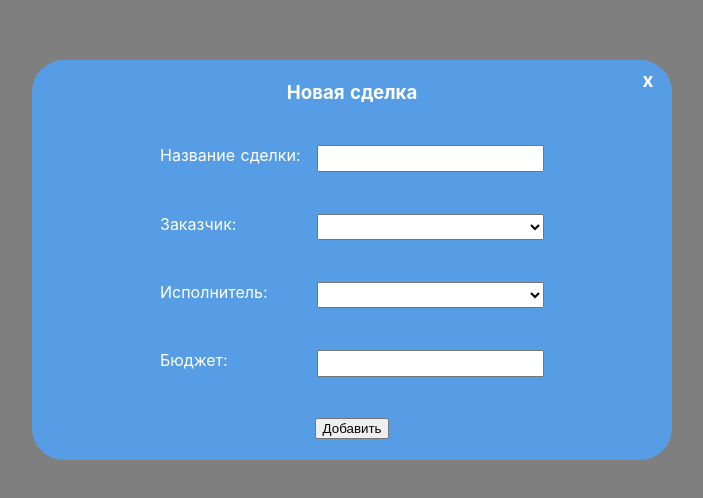
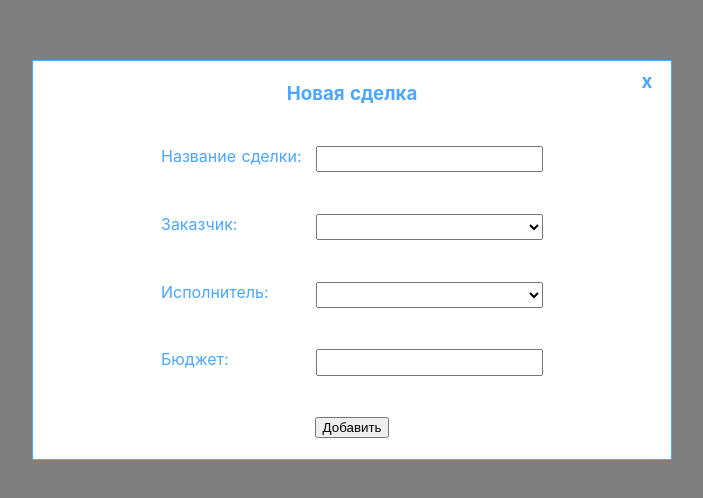
Before and after one commit to KatherinePetrova/mCRM, a Nuxt app: page /new-deal in a window 1280 px wide. Shown: the part 140-638 px from the top of the page, without its empty margins (288-991 px from the left). Built offline with nearby package versions, Linux system fonts and the light colour scheme; no server answers.

Commit message:
Darkhan functional changes pt4

```diff
--- a/pages/environment.vue
+++ b/pages/environment.vue
@@ -1,6 +1,6 @@
 <template>
 	<div class="main back">
-		<!-- <singleDeal ></singleDeal> -->
+		<singleDeal v-if="infoDeal" @infoDeal="infoDeal"></singleDeal>
 		<newDeal v-if="deal.clicked" @deal="newDeal" :step="deal.step" @dealSent="dealSent"></newDeal>
 		<div class="header bord">
 			<div class="menu tex">
@@ -19,7 +19,7 @@
 			<nuxt-link to="/" class="menu tex" style="color: red; position: absolute; right: 0"	>Выход</nuxt-link>
 		</div>
 		<div class="body">
-			<process :id="id" :new_process="false" :new_step = "[]" @insert="insert" @deal="newDeal" :newD="newD"></process>
+			<process :id="id" :new_process="false" :new_step = "[]" @insert="insert" @deal="newDeal" :newD="newD" @infoDeal="infoDeal"></process>
 		</div>
 	</div>
 </template>
@@ -35,6 +35,7 @@ export default {
 			id: 0,
 			name: '',
 			procs: [],
+			infoDeal: false,
 			deal: {
 				clicked: false,
 				step: 0
@@ -58,6 +59,9 @@ export default {
 		},
 		newDeal(dealData){
 			this.deal=dealData;
+		},
+		infoDeal(infdeal){
+			this.infoDeal=infdeal;
 		},
 		async doSmth(){
 			try{
--- a/pages/new-deal.vue
+++ b/pages/new-deal.vue
@@ -1,7 +1,7 @@
 <template>
 	<transition name="modal-fade">
 		<div class="bgWindow">
-			<form class="win" v-on:submit.prevent="sendDeal">
+			<form class="win bord" v-on:submit.prevent="sendDeal">
 				<div><h3>Новая сделка</h3><h3 class="close" v-on:click="closeWin()">x</h3></div>
 				<div class="info">
 					<span>Название сделки: </span>
@@ -105,17 +105,17 @@ export default {
 	}
 	.win {
 		z-index: 1050;
-		background-color: rgba(77, 166, 255, 0.8);
+		background-color: white;
 		height: 50%;
 		width: 50%;
-		border-radius: 2em;
 		display: flex;
 		justify-content: space-around;
 		align-items: center;
 		flex-direction: column;
-		color: white;
+		color: rgb(77, 166, 255);
 		padding: 0 8em;
 		position: relative;
+		border-style: solid;
 	}
 	.info {
 		width: 100%;
--- a/pages/process.vue
+++ b/pages/process.vue
@@ -24,8 +24,8 @@
 		</div>
 		<div class="bord single_process" v-else-if="step.length!=0" v-for="(item, index) in step" :key="index">
 			<div style="height: 5%; display: flex; justify-content: center; align-items: center;">{{ item.name }}</div>
-			<deal :id="item.id" v-if="index==0" :newD="newD"></deal>
-			<deal :id="item.id" v-else="index==0"></deal>
+			<deal :id="item.id" v-if="index==0" :newD="newD" v-on:click="$emit('infoDeal',true)"></deal>
+			<deal :id="item.id" v-else="index==0" v-on:click="$emit('infoDeal',true)"></deal>
 			<div style="" class="foot">
 				<div style="height: 50%; display: flex; align-items: center; justify-content: center;" v-if="index==0">
 					<button class="btn" v-on:click="$emit('deal', {step: item.id, clicked: true})">Новая сделка</button>
--- a/pages/singleDeal.vue
+++ b/pages/singleDeal.vue
@@ -1,25 +1,18 @@
 <template>
 	<transition name="modal-fade">
 		<div class="bgWindow">
-			<div class="win">
-				<div><h3>Новая сделка</h3><h3 class="close" v-on:click="closeWin()">x</h3></div>
-				<div class="info">
-					<span>Название сделки: </span>
-					<span></span>
+			<div class="win bord">
+				<div class="dealInfo">
+					<div class="dealName">Сделка</div>
+					<nav v-bind:class="activ" v-on:click.prevent>
+						<a href="#">Основное</a>
+						<a href="#">Доп. инф-ия</a>
+					</nav>
+					<div class="basic"></div>
+					<div class="exInfo"></div>
+					<div class="company"></div>
 				</div>
-				<div class="info">
-					<span>Заказчик: </span>
-					<span></span>
-				</div>
-				<div class="info">
-					<span>Исполнитель: </span>
-					<span></span>
-				</div>
-				<div class="info">
-					<span>Бюджет: </span>
-					<span></span>
-				</div>
-				<input type="submit" class="btn" value="Добавить">
+				<div class="dealNotes"></div>
 			</div>
 		</div>
   	</transition>
@@ -39,7 +32,7 @@ export default {
 	},
 	methods:{
 		closeWin() {
-			this.$emit('deal', {clicked:false, step:this.step});
+			this.$emit('infoDeal', false);
 		},
 	},
 	mounted(){
@@ -76,31 +69,22 @@ export default {
 	}
 	.win {
 		z-index: 1050;
-		background-color: rgba(77, 166, 255, 0.8);
-		height: 50%;
-		width: 50%;
-		border-radius: 2em;
+		background-color: white;
+		height: 35em;
+		width: 80em;
 		display: flex;
 		justify-content: space-around;
 		align-items: center;
-		flex-direction: column;
-		color: white;
+		color: rgb(77, 166, 255);
 		padding: 0 8em;
 		position: relative;
 	}
-	.info {
-		width: 100%;
-		display: flex;
-		justify-content: space-between;
-	}
-	.info_input {
-		width: 17em;
-		height: 2em;
-	}
+
 	.close {
 		cursor: pointer;
 		position: absolute;
 		top: .5em;
 		right: 1em;
+
 	}
 </style>
```
